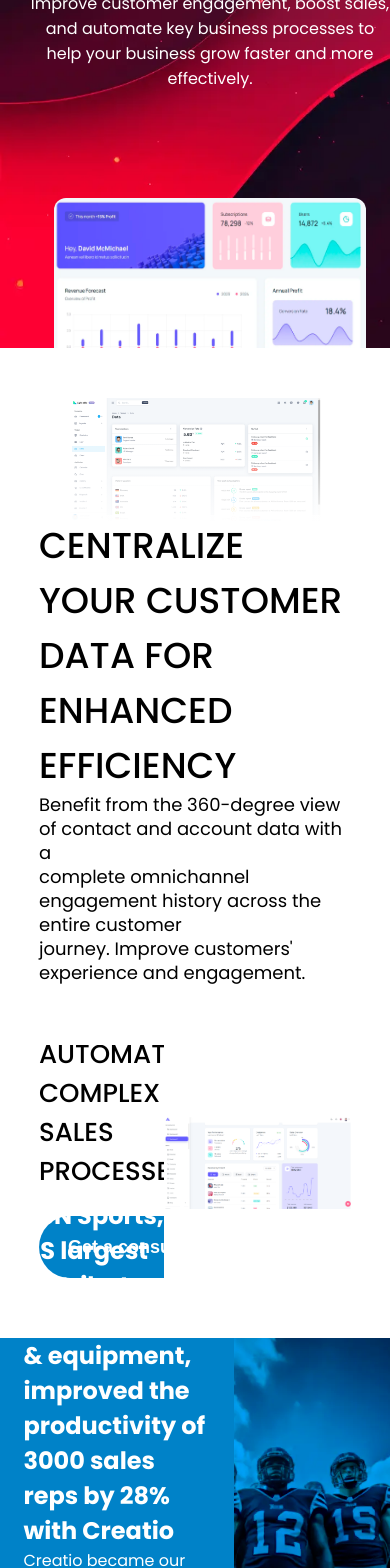
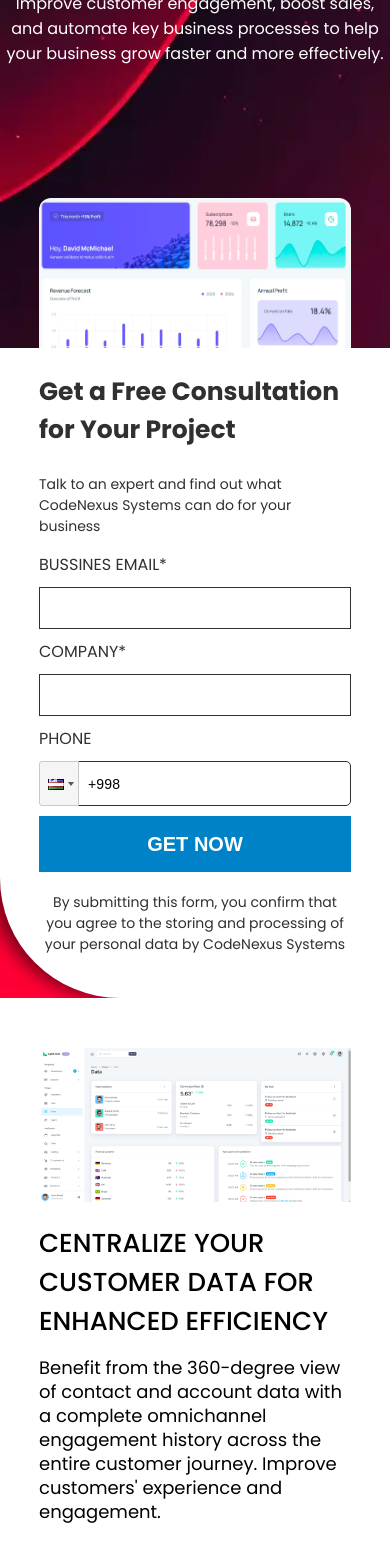
Before and after one commit to Baxa-1998/CodeNexus, a React (Vite) app: page / in a window 390 px wide. Shown: the part 432-2000 px from the top of the page. Built offline with nearby package versions, Linux system fonts and the light colour scheme; the HTML template or start-up script is replaced by a standard one.

Commit message:
second-commit

```diff
--- a/src/components/Button/Button.scss
+++ b/src/components/Button/Button.scss
@@ -17,5 +17,11 @@
     border: 1px solid var(--primary-color);
   }
 
+  // @media screen and (max-width: 980px){
+  //   width: 170px;
+  //   height: 50px;
+  //   font-size: 16px;
+  //   }
+
 
 }
--- a/src/components/Main/Main.scss
+++ b/src/components/Main/Main.scss
@@ -95,8 +95,7 @@
   }
   @media screen and (max-width: 1024px) {
     .main-wrapper{
-padding-left: 15px;
-padding-right: 15px;
+
       .dashboard-img{
       max-width: 400px;
       height: 150px;
@@ -110,9 +109,10 @@
   }
   @media screen and (max-width: 900px){
     border-radius: 0px;
-    padding-left: 15px;
+
     padding-right: 15px;
     min-height: 600px;
+    flex-direction: column;
     .main-wrapper{
       width: 100%;
       .main_text-container{
--- a/src/components/Modal/Modal.scss
+++ b/src/components/Modal/Modal.scss
@@ -25,7 +25,7 @@
         display: flex;
         flex-direction: column;
         gap: 15px;
-        margin-top: 25px;
+        margin-top: 15px;
         .phone-container{
           width: 100%;
           height: 50px;
@@ -70,7 +70,29 @@
       }
     }
     @media screen and (max-width: 900px) {
-      display: none;
+      width: 100%;
+      max-width: 100%;
+      height: 650px;
+
+      .modal-wrapper{
+        padding: 25px;
+        margin: 0 auto;
+        .modal-title{
+          font-size: 25px;
+          text-align: start;
+        }
+        .modal-subtitle{
+          font-size: 14px;
+          text-align: start;
+        }
+        form{
+          gap: 10px;
+          margin-top: 15px;
+          .modal-policy{
+            margin-top: 10px;
+          }
+        }
+      }
     }
   }
 
--- a/src/components/Sales/Sales.scss
+++ b/src/components/Sales/Sales.scss
@@ -18,6 +18,7 @@
         img{
           width: 100%;
         }
+
         &::after{
           content: '';
           position: absolute;
@@ -104,13 +105,68 @@
       .sales-wrapper {
         .sales-customer {
           .sales-img  {
-            img{
-              width: 80%;
-              margin-left: 50%;
-              transform: translate(-50%);
+
+
+            &::after{
+              content: '';
+              position: static;
+
+
+
+            }
+
+          }
+          .sales-text-block{
+            .sales-title{
+              margin-top: 25px;
+              font-size: 26px;
+              text-align: center;
             }
           }
         }
       }
     }
+    @media screen and (max-width: 1024px){
+      .sales-wrapper{
+        .sales-automate{
+          flex-direction: column-reverse;
+          .sales-automate-img{
+            width: 100%;
+          }
+          .sales-automate-text{
+            width: 100%;
+            display: flex;
+            align-items: center;
+            flex-direction: column;
+            margin-top: 25px;
+          }
+
+        }
+      }
+    }
+
+    @media screen and (max-width: 900px){
+      .sales-wrapper{
+        .sales-automate{
+          .sales-btn{
+            width: 170px;
+            height: 50px;
+            font-size: 16px;
+          }
+        }
+          .sales-customer{
+            .sales-text-block{
+              .sales-title{
+                text-align: start;
+              }
+              .sales-subtitle{
+                margin-top: 15px;
+                br{
+                  display: none;
+                }
+              }
+            }
+          }
+        }
+    }
   }
--- a/src/components/Services/Services.scss
+++ b/src/components/Services/Services.scss
@@ -106,4 +106,55 @@
 
       }
   }
+  @media screen and (max-width: 1024px){
+    .services-wrapper{
+      width: 90%;
+      .services-marketing{
+        gap: 35px;
+      }
+    }
+
+  }
+  @media screen and (max-width: 900px){
+    .services-wrapper{
+      .services-marketing{
+        flex-direction: column;
+        img{
+          width: 100%;
+        }
+       .services-marketing-text{
+        display: flex;
+        flex-direction: column;
+        justify-content: center;
+        align-items: center;
+        width: 100%;
+       }
+       .services-marketing-btn{
+       width: 170px;
+       height: 40px;
+       font-size: 16px;
+
+       }
+       .services-marketing-img{
+        width: 100%;
+
+       }
+      }
+      .services-application{
+        padding-bottom: 50px;
+        .services-application-img{
+          &::after{
+            position: static;
+          }
+
+        }
+        .services-application-text-block{
+          .services-application-title{
+            font-size: 26px;
+            transform: translate(0px, -30px) !important;
+          }
+        }
+      }
+    }
+  }
 }
--- a/src/components/Sport/Sport.scss
+++ b/src/components/Sport/Sport.scss
@@ -62,4 +62,26 @@
    width: 50%;
    height: 540px;
   }
+  @media screen and (max-width: 1152px) {
+    flex-direction: column;
+    .sport-background{
+      position: static;
+      width: 100%;
+      height: 450px;
+    }
+    .sport-review{
+      width: 100%;
+      border-bottom-right-radius: 0px;
+      height: 450px;
+      .sport-text-container{
+        width: 100%;
+        padding: 15px;
+        .sport-title{
+          br{
+            display: none;
+          }
+        }
+      }
+    }
+  }
 }
```
